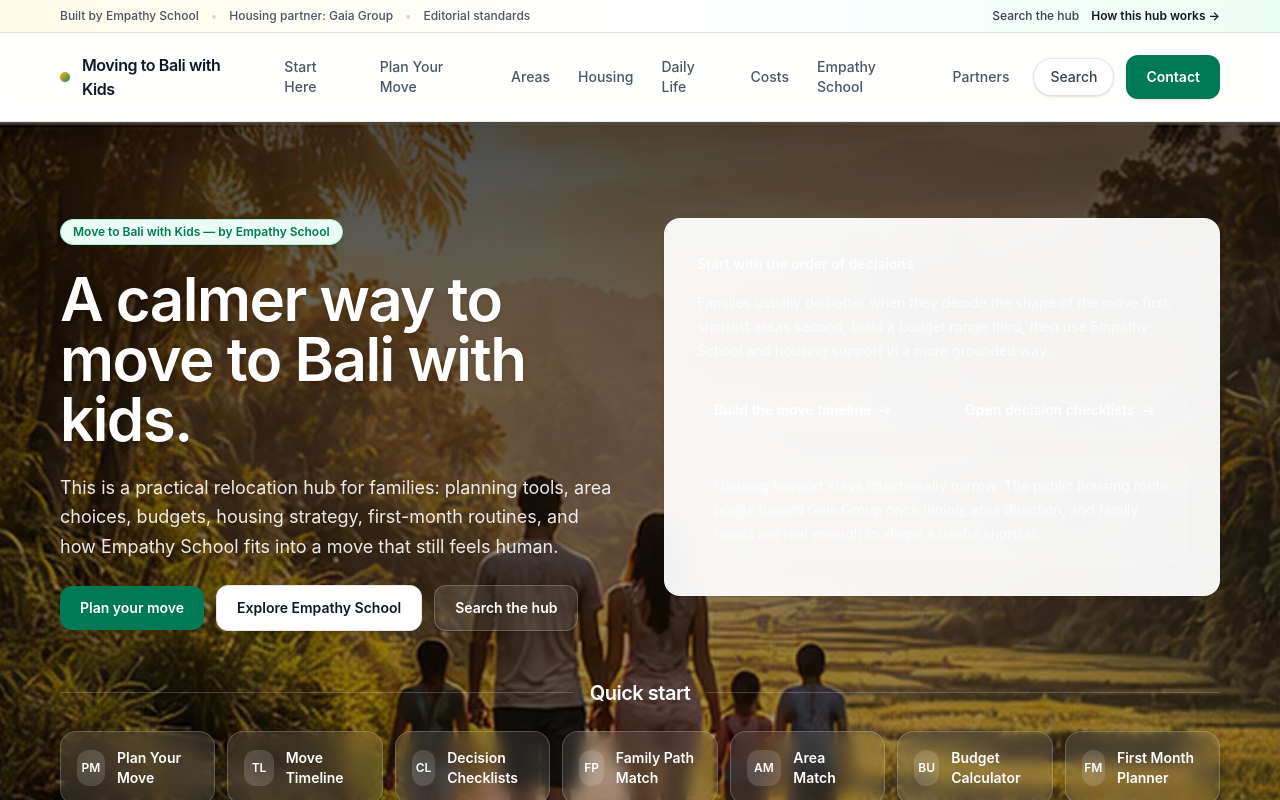
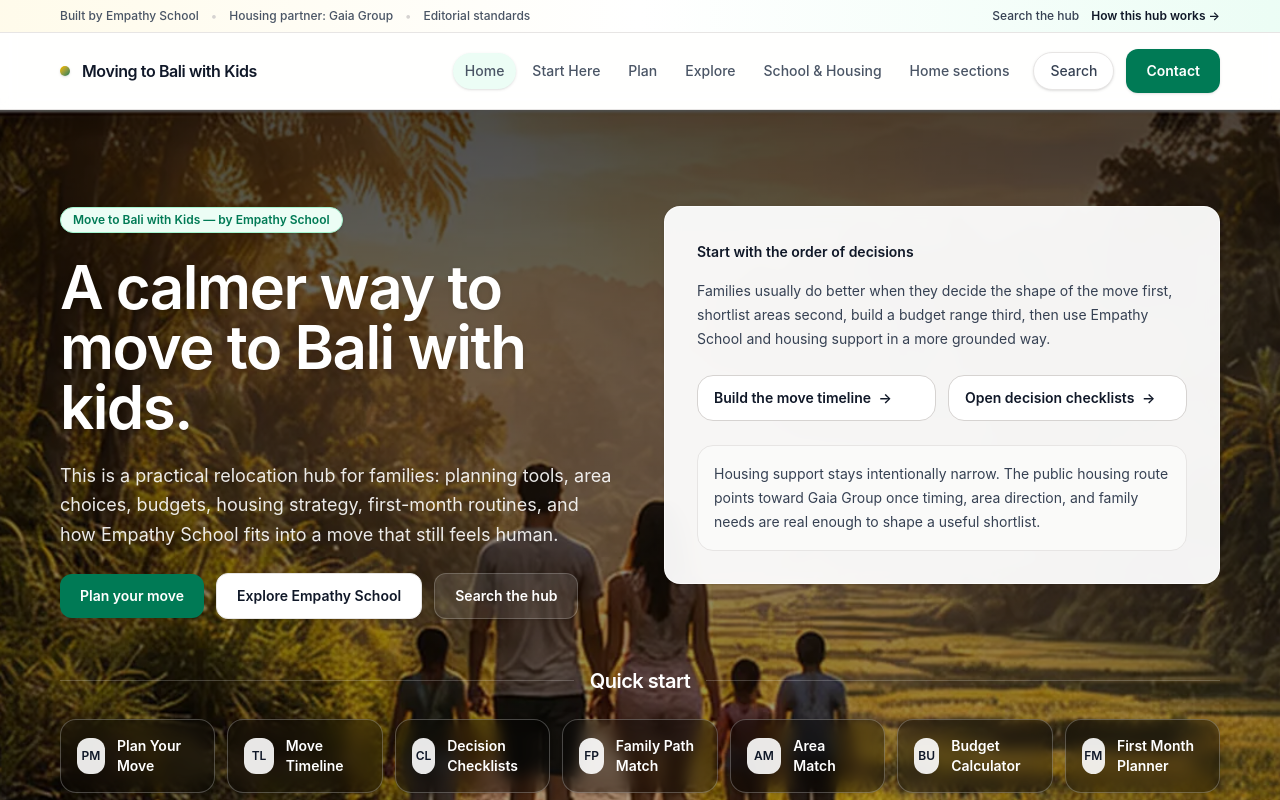
Before and after one commit to rus-adi/movingtobali, a Next.js app: page / in a window 1280 px wide. Shown: the top 800 px of the page. Built offline with nearby package versions, Linux system fonts and the light colour scheme.

Commit message:
Improve hero decision card text contrast

```diff
--- a/src/app/globals.css
+++ b/src/app/globals.css
@@ -19,7 +19,15 @@
   }
 }
 
+html:focus-within {
+  scroll-behavior: smooth;
+}
+
 @media (prefers-reduced-motion: no-preference) {
+  html {
+    scroll-behavior: smooth;
+  }
+
   main > section {
     opacity: 0;
     transform: translateY(14px);
--- a/src/app/page.tsx
+++ b/src/app/page.tsx
@@ -150,19 +150,6 @@ export default function HomePage() {
     },
   ];
 
-
-  const homeSectionLinks = [
-    ["#starting-points", "Start here"],
-    ["#move-system", "Tools"],
-    ["#family-setups", "Family setups"],
-    ["#daily-life", "Daily life"],
-    ["#comparison-tools", "Compare"],
-    ["#watch-before-you-decide", "Video recaps"],
-    ["#proof", "Proof"],
-    ["#areas", "Areas"],
-    ["#guides", "Guides"],
-  ] as const;
-
   const trustCards: CardItem[] = [
     {
       title: "Built by Empathy School",
@@ -227,28 +214,28 @@ export default function HomePage() {
                 </div>
               </div>
 
-              <div className={cardCls + " bg-white/10 border-white/15 backdrop-blur"}>
-                <strong className="text-sm font-semibold text-white">Start with the order of decisions</strong>
-                <p className="mt-4 text-sm leading-6 text-white/85">
+              <div className={cardCls + " border-white/70 bg-white/95 backdrop-blur"}>
+                <strong className="text-sm font-semibold text-gray-900">Start with the order of decisions</strong>
+                <p className="mt-4 text-sm leading-6 text-gray-700">
                   Families usually do better when they decide the shape of the move first, shortlist areas second, build a budget range third, then use Empathy School and housing support in a more grounded way.
                 </p>
                 <div className="mt-6 grid gap-3 sm:grid-cols-2">
                   <a
-                    className="group rounded-2xl border border-white/20 bg-white/10 px-4 py-3 text-sm font-semibold text-white transition hover:bg-white/15"
+                    className="group rounded-2xl border border-stone-300 bg-white px-4 py-3 text-sm font-semibold text-gray-900 transition hover:border-emerald-300 hover:bg-emerald-50"
                     href="/move-timeline"
                     data-track="home_hero_card_timeline"
                   >
                     Build the move timeline <span className="ml-1 inline-block transition group-hover:translate-x-0.5">→</span>
                   </a>
                   <a
-                    className="group rounded-2xl border border-white/20 bg-white/10 px-4 py-3 text-sm font-semibold text-white transition hover:bg-white/15"
+                    className="group rounded-2xl border border-stone-300 bg-white px-4 py-3 text-sm font-semibold text-gray-900 transition hover:border-emerald-300 hover:bg-emerald-50"
                     href="/decision-checklists"
                     data-track="home_hero_card_checklists"
                   >
                     Open decision checklists <span className="ml-1 inline-block transition group-hover:translate-x-0.5">→</span>
                   </a>
                 </div>
-                <div className="mt-6 rounded-2xl border border-white/20 bg-white/10 p-4 text-sm leading-6 text-white/85">
+                <div className="mt-6 rounded-2xl border border-stone-200 bg-stone-50 p-4 text-sm leading-6 text-gray-700">
                   Housing support stays intentionally narrow. The public housing route points toward Gaia Group once timing,
                   area direction, and family needs are real enough to shape a useful shortlist.
                 </div>
@@ -267,9 +254,9 @@ export default function HomePage() {
                     key={q.href}
                     href={q.href}
                     data-track={q.track}
-                    className="group flex items-center gap-3 rounded-2xl border border-white/20 bg-white/10 p-4 text-white shadow-sm backdrop-blur transition hover:bg-white/15 hover:shadow-md"
+                    className="group flex items-center gap-3 rounded-2xl border border-white/25 bg-black/35 p-4 text-white shadow-sm backdrop-blur transition hover:bg-black/40 hover:shadow-md"
                   >
-                    <span className="flex h-9 w-9 items-center justify-center rounded-xl bg-white/15 text-xs font-semibold text-white" aria-hidden>
+                    <span className="flex h-9 w-9 items-center justify-center rounded-xl bg-white/90 text-xs font-semibold text-gray-900" aria-hidden>
                       {q.code}
                     </span>
                     <span className="text-sm font-semibold">{q.title}</span>
@@ -277,19 +264,6 @@ export default function HomePage() {
                 ))}
               </div>
             </div>
-          </div>
-        </div>
-      </section>
-
-      <section className="border-y border-stone-200 bg-white py-6">
-        <div className="container">
-          <div className="flex flex-wrap items-center gap-2">
-            <span className={badgeAccent}>Jump to</span>
-            {homeSectionLinks.map(([href, label]) => (
-              <a key={href} href={href} className="inline-flex items-center justify-center rounded-full border border-stone-200 bg-white px-3 py-1.5 text-sm font-medium text-stone-700 shadow-sm transition hover:border-emerald-200 hover:bg-emerald-50">
-                {label}
-              </a>
-            ))}
           </div>
         </div>
       </section>
--- a/src/components/Navbar.tsx
+++ b/src/components/Navbar.tsx
@@ -11,6 +11,13 @@ type NavItem = {
   href: string;
   label: string;
   track: string;
+  match?: (path: string) => boolean;
+};
+
+type NavGroup = {
+  label: string;
+  track: string;
+  items: NavItem[];
 };
 
 function MenuIcon({ className }: { className?: string }) {
@@ -30,18 +37,60 @@ export default function Navbar() {
   const site = getSite();
   const pathname = usePathname();
 
-  const navItems: NavItem[] = useMemo(
+  const topLevelItems: NavItem[] = useMemo(
     () => [
+      { href: "/", label: "Home", track: "nav_home_top" },
       { href: "/start-here", label: "Start Here", track: "nav_start" },
-      { href: "/plan-your-move", label: "Plan Your Move", track: "nav_plan" },
-      { href: "/areas", label: "Areas", track: "nav_areas" },
-      { href: "/housing", label: "Housing", track: "nav_housing" },
-      { href: "/daily-life", label: "Daily Life", track: "nav_daily_life" },
-      { href: "/costs", label: "Costs", track: "nav_costs" },
-      { href: "/schools", label: "Empathy School", track: "nav_empathy_school" },
-      { href: "/partners", label: "Partners", track: "nav_partners" },
     ],
-    []
+    [],
+  );
+
+  const groupedItems: NavGroup[] = useMemo(
+    () => [
+      {
+        label: "Plan",
+        track: "nav_group_plan",
+        items: [
+          { href: "/plan-your-move", label: "Plan Your Move", track: "nav_plan" },
+          { href: "/move-timeline", label: "Move Timeline", track: "nav_timeline" },
+          { href: "/decision-checklists", label: "Decision Checklists", track: "nav_checklists" },
+          { href: "/family-path-match", label: "Family Path Match", track: "nav_family_path_match" },
+          { href: "/budget-calculator", label: "Budget Calculator", track: "nav_budget" },
+        ],
+      },
+      {
+        label: "Explore",
+        track: "nav_group_explore",
+        items: [
+          { href: "/areas", label: "Areas", track: "nav_areas", match: (path) => path === "/areas" || path.startsWith("/areas/") || path === "/area-match" || path === "/compare-areas" || path === "/commute-reality" },
+          { href: "/daily-life", label: "Daily Life", track: "nav_daily_life", match: (path) => path === "/daily-life" || path === "/weekday-reality" || path === "/settling-in" },
+          { href: "/guides", label: "Guides", track: "nav_guides", match: (path) => path === "/guides" || path.startsWith("/guides/") },
+          { href: "/resources", label: "Resources", track: "nav_resources", match: (path) => path === "/resources" || path.startsWith("/resources/") },
+          { href: "/blog", label: "Blog", track: "nav_blog", match: (path) => path === "/blog" || path.startsWith("/blog/") },
+        ],
+      },
+      {
+        label: "School & Housing",
+        track: "nav_group_school_housing",
+        items: [
+          { href: "/schools", label: "Empathy School", track: "nav_empathy_school", match: (path) => path === "/schools" || path === "/empathy-school-fit" || path === "/empathy-school-tour-prep" },
+          { href: "/housing", label: "Housing", track: "nav_housing", match: (path) => path === "/housing" || path === "/gaia-group" || path === "/housing-intro-readiness" || path === "/housing-brief-builder" },
+          { href: "/partners", label: "Partners", track: "nav_partners" },
+        ],
+      },
+      {
+        label: "Home sections",
+        track: "nav_group_home_sections",
+        items: [
+          { href: "/#starting-points", label: "Starting points", track: "nav_home_starting_points" },
+          { href: "/#move-system", label: "Tools", track: "nav_home_tools" },
+          { href: "/#family-setups", label: "Family setups", track: "nav_home_family_setups" },
+          { href: "/#comparison-tools", label: "Comparison tools", track: "nav_home_comparison" },
+          { href: "/#watch-before-you-decide", label: "Video recaps", track: "nav_home_video_recaps" },
+        ],
+      },
+    ],
+    [],
   );
 
   const contactItem: NavItem = useMemo(
@@ -55,9 +104,12 @@ export default function Navbar() {
   );
 
   const [mobileOpen, setMobileOpen] = useState(false);
+  const [desktopOpenGroup, setDesktopOpenGroup] = useState<string | null>(null);
+  const [mobileOpenGroups, setMobileOpenGroups] = useState<Record<string, boolean>>({});
 
   useEffect(() => {
     setMobileOpen(false);
+    setDesktopOpenGroup(null);
   }, [pathname]);
 
   useEffect(() => {
@@ -69,29 +121,17 @@ export default function Navbar() {
     return () => document.removeEventListener("keydown", onKeyDown);
   }, []);
 
-  const isActive = (href: string) => {
-    if (href === "/plan-your-move") {
-      return pathname === "/plan-your-move" || pathname === "/move-timeline" || pathname === "/decision-checklists" || pathname === "/family-path-match" || pathname === "/test-stay-vs-full-move" || pathname === "/housing-style-compare" || pathname === "/video-recaps" || pathname === "/conversation-paths" || pathname === "/how-this-hub-works";
-    }
-    if (href === "/areas") {
-      return pathname === "/areas" || pathname === "/area-match" || pathname === "/compare-areas" || pathname === "/commute-reality" || pathname.startsWith("/areas/");
-    }
-    if (href === "/housing") {
-      return pathname === "/housing" || pathname === "/gaia-group" || pathname === "/housing-intro-readiness" || pathname === "/housing-brief-builder";
-    }
-    if (href === "/daily-life") {
-      return pathname === "/daily-life" || pathname === "/weekday-reality" || pathname === "/settling-in" || pathname === "/daily-life";
-    }
-    if (href === "/schools") {
-      return pathname === "/schools" || pathname === "/empathy-school-fit" || pathname === "/empathy-school-tour-prep";
-    }
-    return pathname === href;
+  const isActive = (item: NavItem) => item.match ? item.match(pathname) : pathname === item.href;
+  const isGroupActive = (group: NavGroup) => group.items.some((item) => isActive(item));
+  const groupId = (groupLabel: string) => groupLabel.toLowerCase().replace(/[^a-z0-9]+/g, "-");
+  const toggleMobileGroup = (label: string) => {
+    setMobileOpenGroups((prev) => ({ ...prev, [label]: !prev[label] }));
   };
 
-  const linkCls = (href: string) =>
+  const linkCls = (item: NavItem) =>
     cn(
       "rounded-full px-3 py-2 text-xs font-medium text-gray-600 transition-colors duration-200 ease-out hover:bg-emerald-50 hover:text-gray-900 lg:text-sm",
-      isActive(href) && "bg-emerald-50 text-emerald-800 shadow-sm"
+      isActive(item) && "active bg-emerald-50 text-emerald-800 shadow-sm",
     );
 
   return (
@@ -125,11 +165,7 @@ export default function Navbar() {
 
       <div className="container">
         <div className="flex items-center justify-between gap-4 py-4">
-          <Link
-            className="flex items-center gap-3 font-semibold tracking-tight text-gray-900"
-            href="/"
-            data-track="nav_home"
-          >
+          <Link className="flex items-center gap-3 font-semibold tracking-tight text-gray-900" href="/" data-track="nav_home">
             <span
               className="h-2.5 w-2.5 rounded-full bg-gradient-to-br from-amber-400 to-emerald-700 shadow-sm"
               aria-hidden
@@ -139,16 +175,63 @@ export default function Navbar() {
 
           <div className="flex items-center gap-3">
             <nav className="hidden items-center gap-0.5 md:flex lg:gap-1" aria-label="Primary navigation">
-              {navItems.map((item) => (
+              {topLevelItems.map((item) => (
                 <Link
                   key={item.href}
                   href={item.href}
-                  className={linkCls(item.href)}
+                  className={linkCls(item)}
                   data-track={item.track}
-                  aria-current={isActive(item.href) ? "page" : undefined}
+                  aria-current={isActive(item) ? "page" : undefined}
                 >
                   {item.label}
                 </Link>
+              ))}
+              {groupedItems.map((group) => (
+                <div
+                  key={group.label}
+                  className="relative"
+                  onMouseEnter={() => setDesktopOpenGroup(group.label)}
+                  onMouseLeave={() => setDesktopOpenGroup(null)}
+                >
+                  <button
+                    type="button"
+                    className={cn(
+                      "rounded-full px-3 py-2 text-xs font-medium text-gray-600 transition-colors duration-200 ease-out hover:bg-emerald-50 hover:text-gray-900 lg:text-sm",
+                      isGroupActive(group) && "active bg-emerald-50 text-emerald-800 shadow-sm",
+                    )}
+                    aria-expanded={desktopOpenGroup === group.label}
+                    aria-haspopup="menu"
+                    aria-controls={`desktop-nav-${groupId(group.label)}`}
+                    onClick={() => setDesktopOpenGroup((prev) => (prev === group.label ? null : group.label))}
+                    data-track={group.track}
+                  >
+                    {group.label}
+                  </button>
+                  {desktopOpenGroup === group.label ? (
+                    <div
+                      id={`desktop-nav-${groupId(group.label)}`}
+                      role="menu"
+                      aria-label={`${group.label} links`}
+                      className="absolute left-0 top-full z-50 mt-2 min-w-56 rounded-2xl border border-stone-200 bg-white p-2 shadow-lg"
+                    >
+                      {group.items.map((item) => (
+                        <Link
+                          key={item.href}
+                          href={item.href}
+                          role="menuitem"
+                          className={cn(
+                            "block rounded-xl px-3 py-2 text-sm font-medium text-gray-700 transition hover:bg-emerald-50 hover:text-gray-900",
+                            isActive(item) && "active bg-emerald-50 text-emerald-800",
+                          )}
+                          data-track={item.track}
+                          aria-current={isActive(item) ? "page" : undefined}
+                        >
+                          {item.label}
+                        </Link>
+                      ))}
+                    </div>
+                  ) : null}
+                </div>
               ))}
             </nav>
 
@@ -209,20 +292,58 @@ export default function Navbar() {
               {searchItem.label}
             </Link>
 
-            {navItems.map((item) => (
+            {topLevelItems.map((item) => (
               <Link
                 key={item.href}
                 href={item.href}
                 className={cn(
                   "rounded-xl px-3 py-2 text-sm font-medium text-gray-700 transition hover:bg-emerald-50 hover:text-gray-900",
-                  isActive(item.href) && "bg-emerald-50 text-emerald-800"
+                  isActive(item) && "active bg-emerald-50 text-emerald-800",
                 )}
                 data-track={item.track}
-                aria-current={isActive(item.href) ? "page" : undefined}
+                aria-current={isActive(item) ? "page" : undefined}
                 onClick={() => setMobileOpen(false)}
               >
                 {item.label}
               </Link>
+            ))}
+
+            {groupedItems.map((group) => (
+              <div key={group.label} className="rounded-xl border border-stone-200">
+                <button
+                  type="button"
+                  className={cn(
+                    "flex w-full items-center justify-between rounded-xl px-3 py-2 text-left text-sm font-semibold text-gray-800 transition hover:bg-emerald-50",
+                    isGroupActive(group) && "active bg-emerald-50 text-emerald-800",
+                  )}
+                  aria-expanded={Boolean(mobileOpenGroups[group.label])}
+                  aria-controls={`mobile-nav-${groupId(group.label)}`}
+                  onClick={() => toggleMobileGroup(group.label)}
+                  data-track={group.track}
+                >
+                  {group.label}
+                  <span aria-hidden>{mobileOpenGroups[group.label] ? "−" : "+"}</span>
+                </button>
+                {mobileOpenGroups[group.label] ? (
+                  <div id={`mobile-nav-${groupId(group.label)}`} className="grid gap-1 px-2 pb-2">
+                    {group.items.map((item) => (
+                      <Link
+                        key={item.href}
+                        href={item.href}
+                        className={cn(
+                          "rounded-xl px-3 py-2 text-sm font-medium text-gray-700 transition hover:bg-emerald-50 hover:text-gray-900",
+                          isActive(item) && "active bg-emerald-50 text-emerald-800",
+                        )}
+                        data-track={item.track}
+                        aria-current={isActive(item) ? "page" : undefined}
+                        onClick={() => setMobileOpen(false)}
+                      >
+                        {item.label}
+                      </Link>
+                    ))}
+                  </div>
+                ) : null}
+              </div>
             ))}
 
             <Link
```
